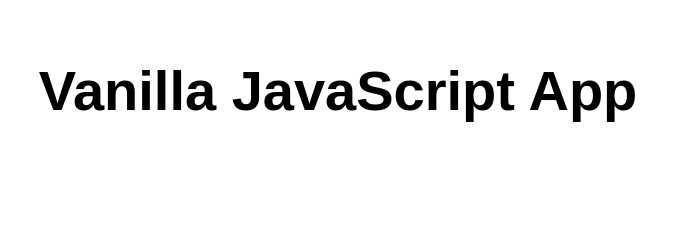
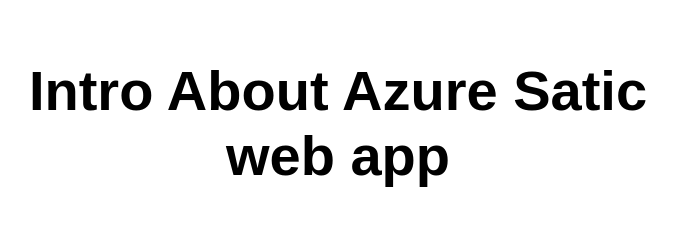
Before and after one commit to VARADHARAJAN4/MSAzureProject, a website: page src/index.html in a window 1280 px wide. Shown: the whole page, without its empty margins (302-979 px from the left). Drawn offline with Linux system fonts and the light colour scheme.

Commit message:
index.html

```diff
--- a/src/index.html
+++ b/src/index.html
@@ -10,7 +10,7 @@
 
 <body>
   <main>
-    <h1>Vanilla JavaScript App</h1>
+    <h1>Intro About Azure Satic web app</h1>
   </main>
 </body>
 
```
